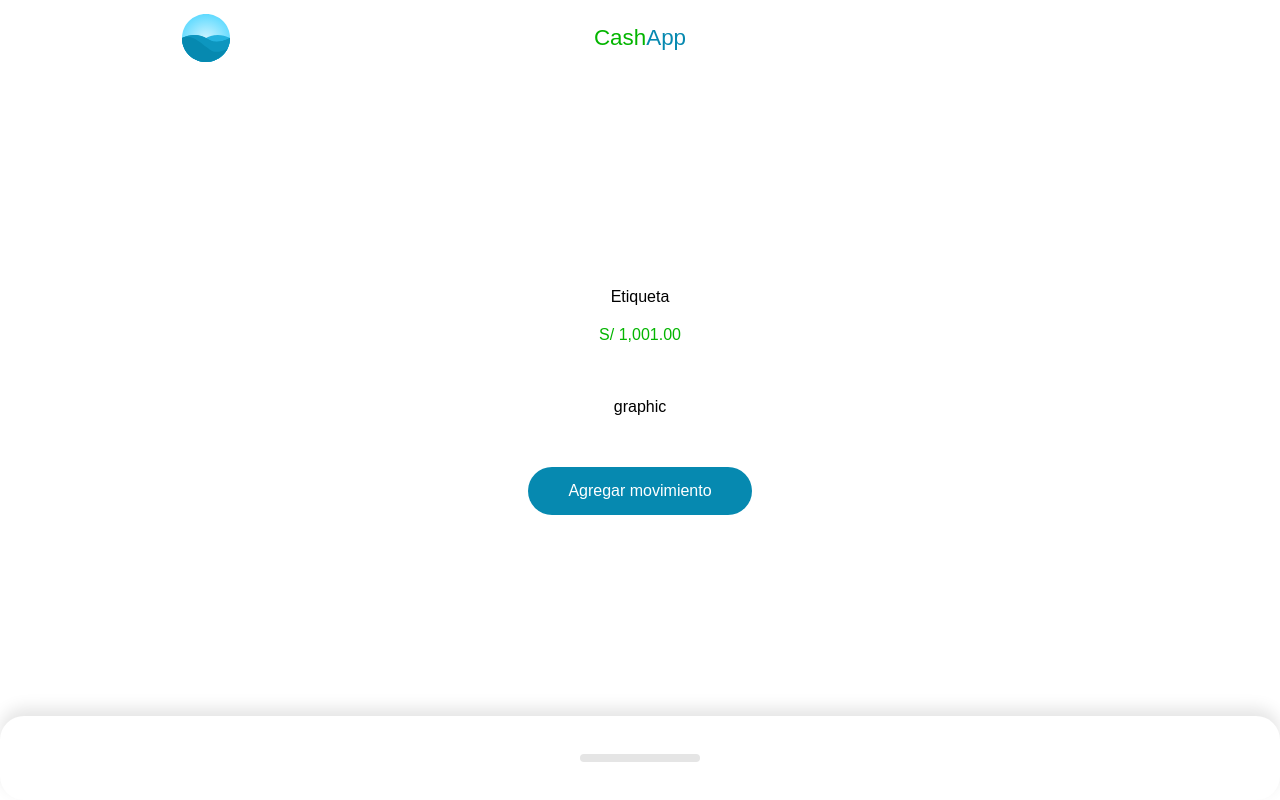
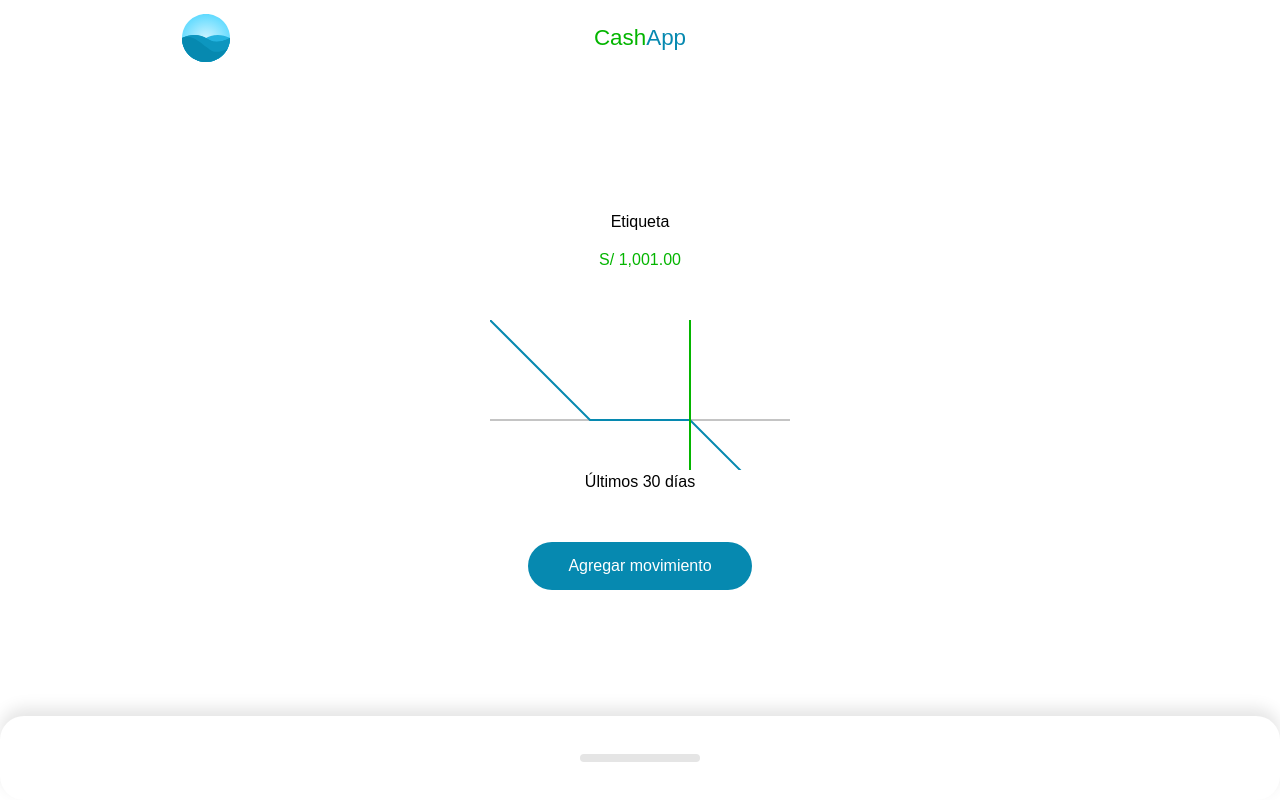
Before and after one commit to Daniel-M12/cash-app, a Vue app: page / in a window 1280 px wide. Built offline with nearby package versions, Linux system fonts and the light colour scheme.

Commit message:
Create static graphic

```diff
--- a/src/components/Home.vue
+++ b/src/components/Home.vue
@@ -5,7 +5,9 @@
     </template>
     <template #resume>
       <Resume :total-label="'Ahorro total'" :label="label" :total="100000" :amount="amount">
-        <template #graphic> graphic </template>
+        <template #graphic>
+          <Graphic />
+        </template>
         <template #action>
           <Action />
         </template>
@@ -24,6 +26,7 @@
 import Movements from './movements/Index.vue'
 import type MovementClass from '@/common/model/movement.model'
 import Action from './Action.vue'
+import Graphic from './resume/Graphic.vue'
 
 const label: string | null = 'Etiqueta'
 const amount: number | null = 1001
--- /dev/null
+++ b/src/components/resume/Graphic.vue
@@ -0,0 +1,24 @@
+<template>
+  <div>
+    <svg view-box="0 0 300 200">
+      <line stroke="#c4c4c4" stroke-width="2" x1="0" y1="100" x2="300" y2="100" />
+      <polyline
+        fill="none"
+        stroke="#0689B0"
+        stroke-width="2"
+        points="0,0 100,100 200,100 300,200"
+      />
+      <line stroke="#04b500" stroke-width="2" x1="200" y1="0" x2="200" y2="200" />
+    </svg>
+    <p>Últimos 30 días</p>
+  </div>
+</template>
+
+<style scoped>
+svg {
+  width: 100%;
+}
+p {
+  text-align: center;
+}
+</style>
```
